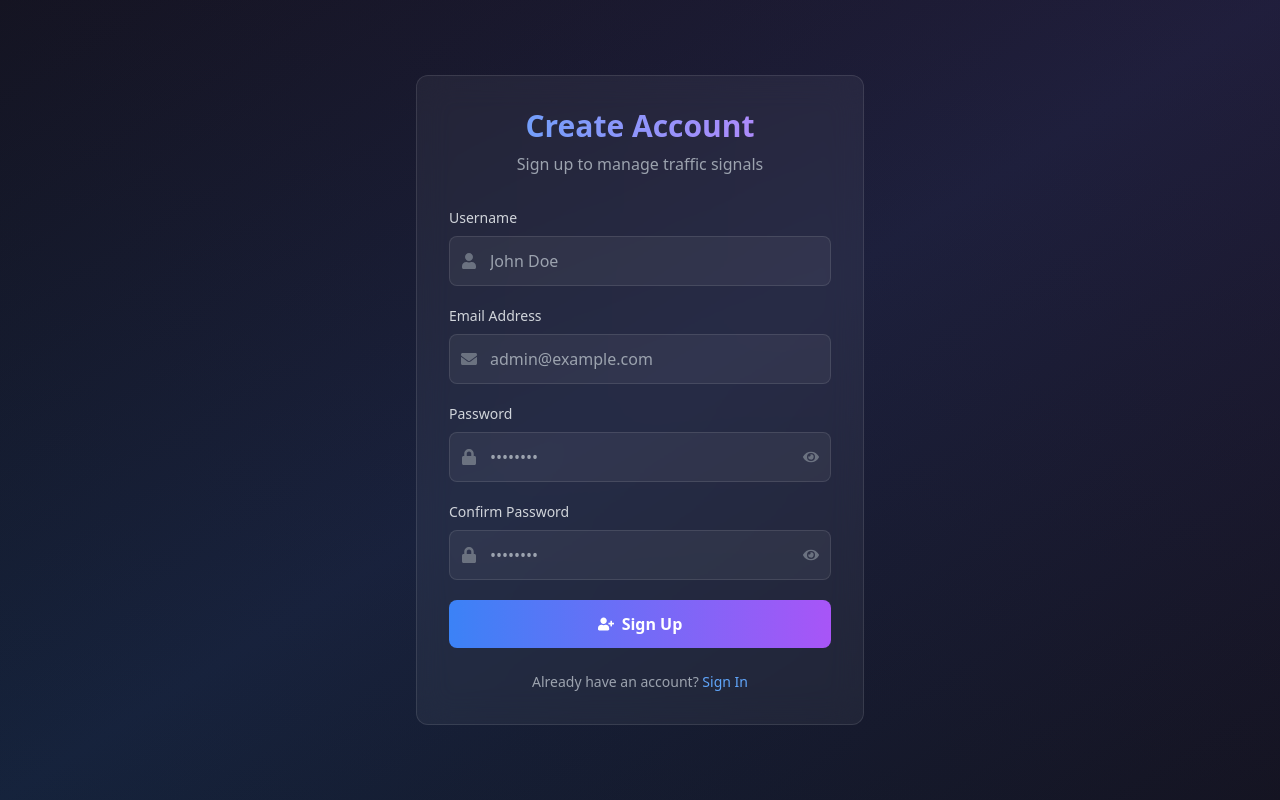
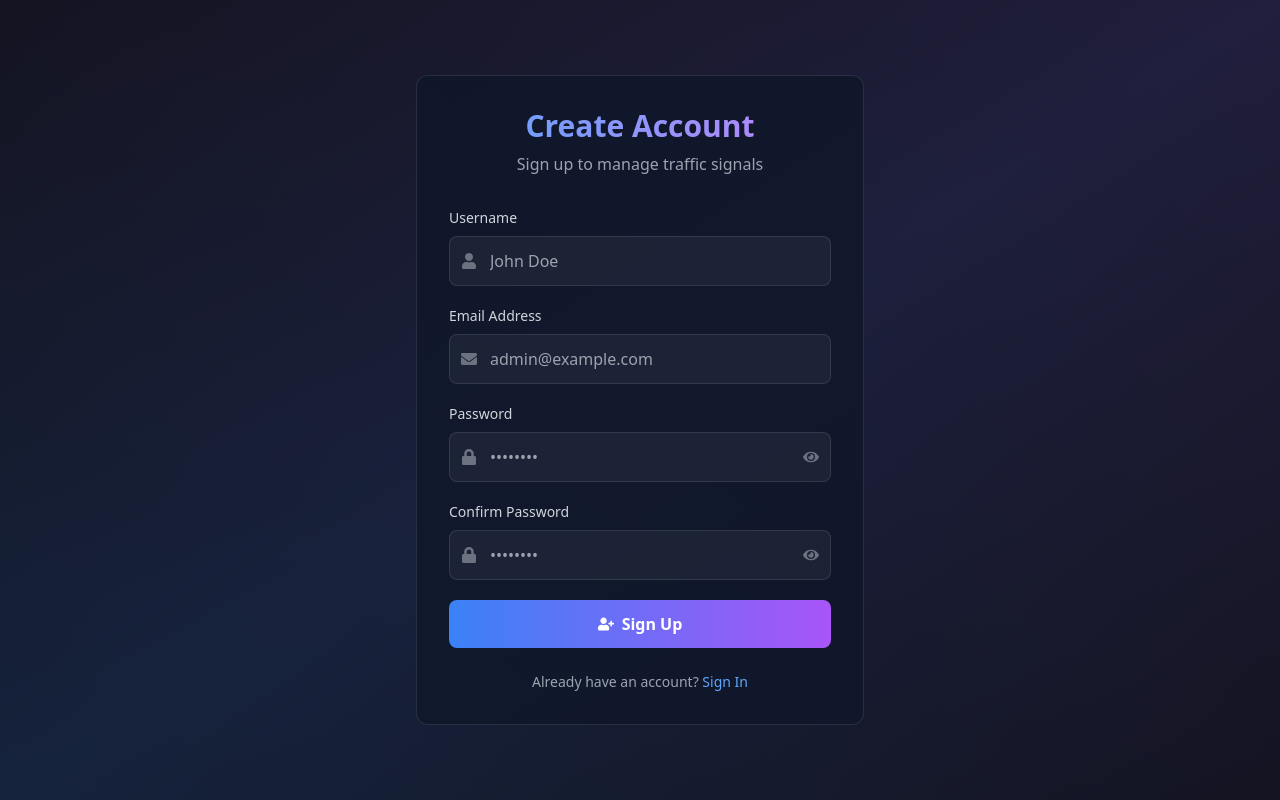
Before and after one commit to ahmadali-63/Traffic-Signal-Managment-System, a React (Vite) app in the folder frontend/: page /register in a window 1280 px wide. Built offline with nearby package versions, Linux system fonts and the light colour scheme; no server answers.

Commit message:
Style: remove glassmorphism; use solid dark card backgrounds

```diff
--- a/frontend/src/styles/index.css
+++ b/frontend/src/styles/index.css
@@ -10,11 +10,14 @@
 
     @layer components {
     .glass {
-        @apply bg-white/5 backdrop-blur-lg border border-white/10 rounded-xl;
+        /* Removed glass morphism (backdrop blur + translucent white).
+           Use a solid dark card background for better contrast and clarity. */
+        @apply bg-slate-900/80 border border-white/10 rounded-xl;
     }
 
     .glass-dark {
-        @apply bg-black/50 backdrop-blur-lg border border-white/10 rounded-xl;
+        /* Simpler dark variant without blur */
+        @apply bg-black/60 border border-white/10 rounded-xl;
     }
 
     .signal-light {
```
